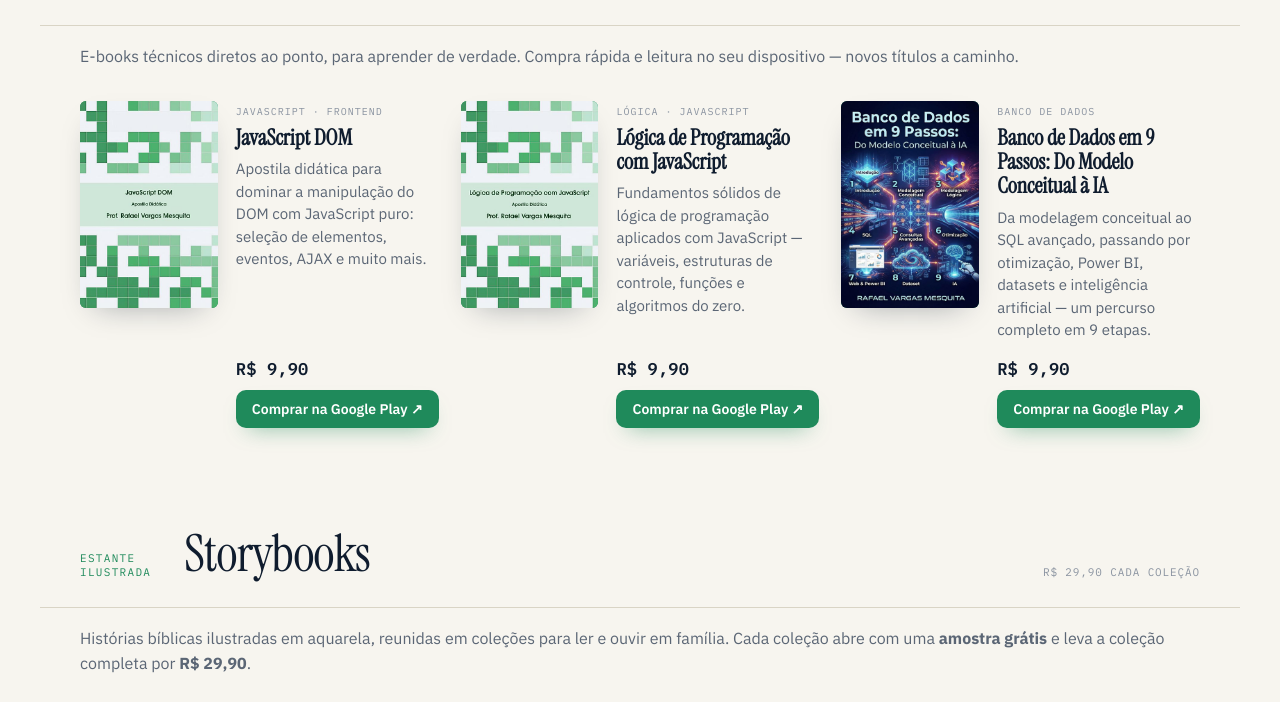
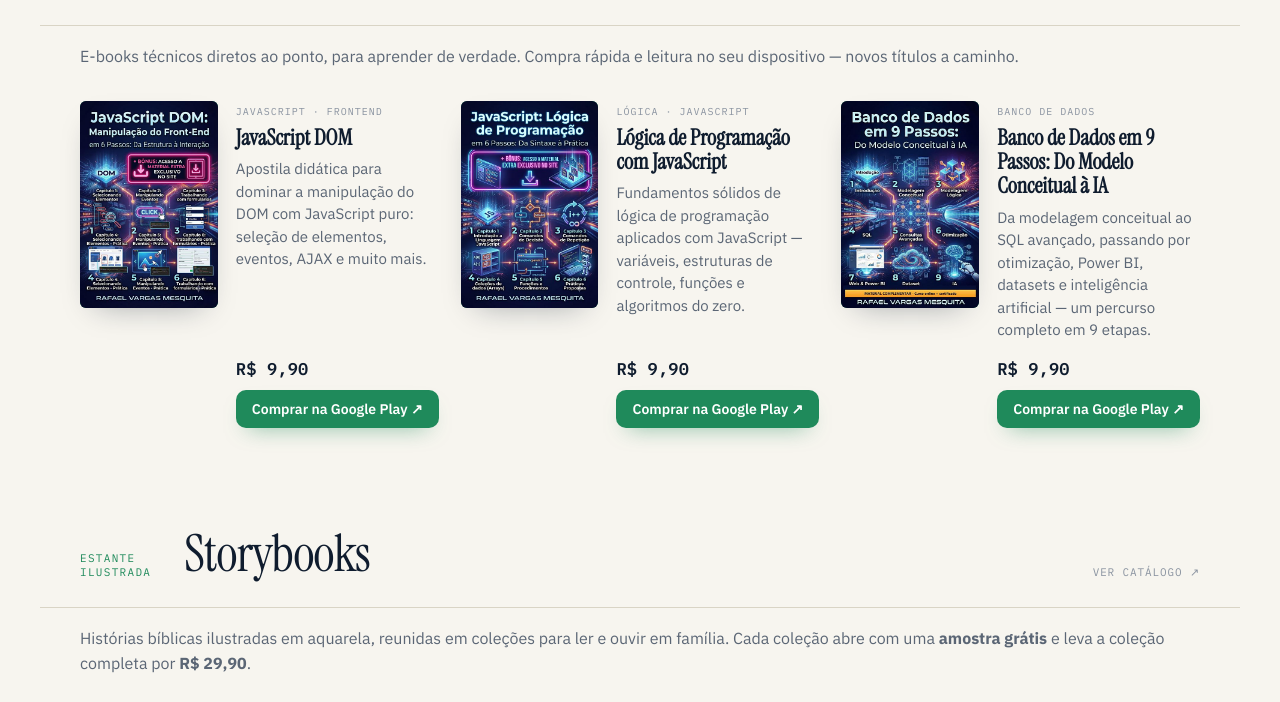
Before and after one commit to vargascodemail/vargascodemail.github.io, a plain HTML site: page index.html in a window 1280 px wide. Shown: the part 720-1422 px from the top of the page. Drawn offline with Linux system fonts and the light colour scheme.

Commit message:
feat: update book cover image paths and replace section header text with a catalog link

```diff
--- a/app.js
+++ b/app.js
@@ -57,7 +57,7 @@ const BOOKS = [
   {
     title: 'JavaScript DOM',
     tag: 'JavaScript · Frontend',
-    cover: 'assets/livros/livro-javascript_dom.jpg',
+    cover: 'assets/livros/capa_javascript_dom.jpg',
     desc: 'Apostila didática para dominar a manipulação do DOM com JavaScript puro: seleção de elementos, eventos, AJAX e muito mais.',
     preco: 'R$ 9,90',
     loja: 'Google Play',
@@ -67,7 +67,7 @@ const BOOKS = [
   {
     title: 'Lógica de Programação com JavaScript',
     tag: 'Lógica · JavaScript',
-    cover: 'assets/livros/livro-javascript_logica.jpg',
+    cover: 'assets/livros/capa_javascript.jpg',
     desc: 'Fundamentos sólidos de lógica de programação aplicados com JavaScript — variáveis, estruturas de controle, funções e algoritmos do zero.',
     preco: 'R$ 9,90',
     loja: 'Google Play',
@@ -77,7 +77,7 @@ const BOOKS = [
   {
     title: 'Banco de Dados em 9 Passos: Do Modelo Conceitual à IA',
     tag: 'Banco de Dados',
-    cover: 'assets/livros/livro-bd.jpg',
+    cover: 'assets/livros/capa_bd.jpg',
     desc: 'Da modelagem conceitual ao SQL avançado, passando por otimização, Power BI, datasets e inteligência artificial — um percurso completo em 9 etapas.',
     preco: 'R$ 9,90',
     loja: 'Google Play',
--- a/index.html
+++ b/index.html
@@ -84,7 +84,7 @@
     <header class="ed-section-head">
       <span class="ed-section-tag">Estante ilustrada</span>
       <h2>Storybooks</h2>
-      <span class="ed-section-count">R$ 29,90 cada coleção</span>
+      <a class="ed-section-count" href="https://storybooks.vargascode.com.br/" target="_blank" rel="noopener noreferrer">ver catálogo ↗</a>
     </header>
     <p class="ed-section-lead">
       Histórias bíblicas ilustradas em aquarela, reunidas em coleções para ler
```
Also changed, not shown: assets/livros/capa_bd.jpg (added), assets/livros/capa_javascript.jpg (added), assets/livros/capa_javascript_dom.jpg (added).
